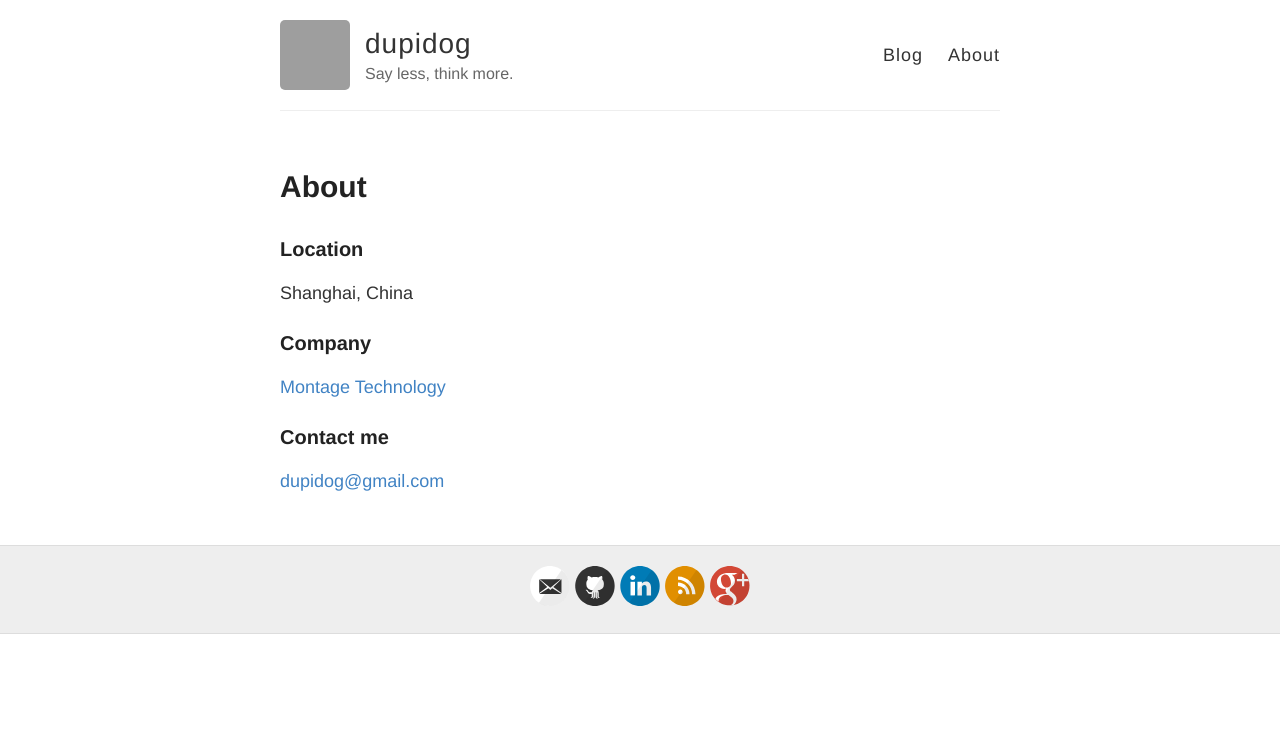
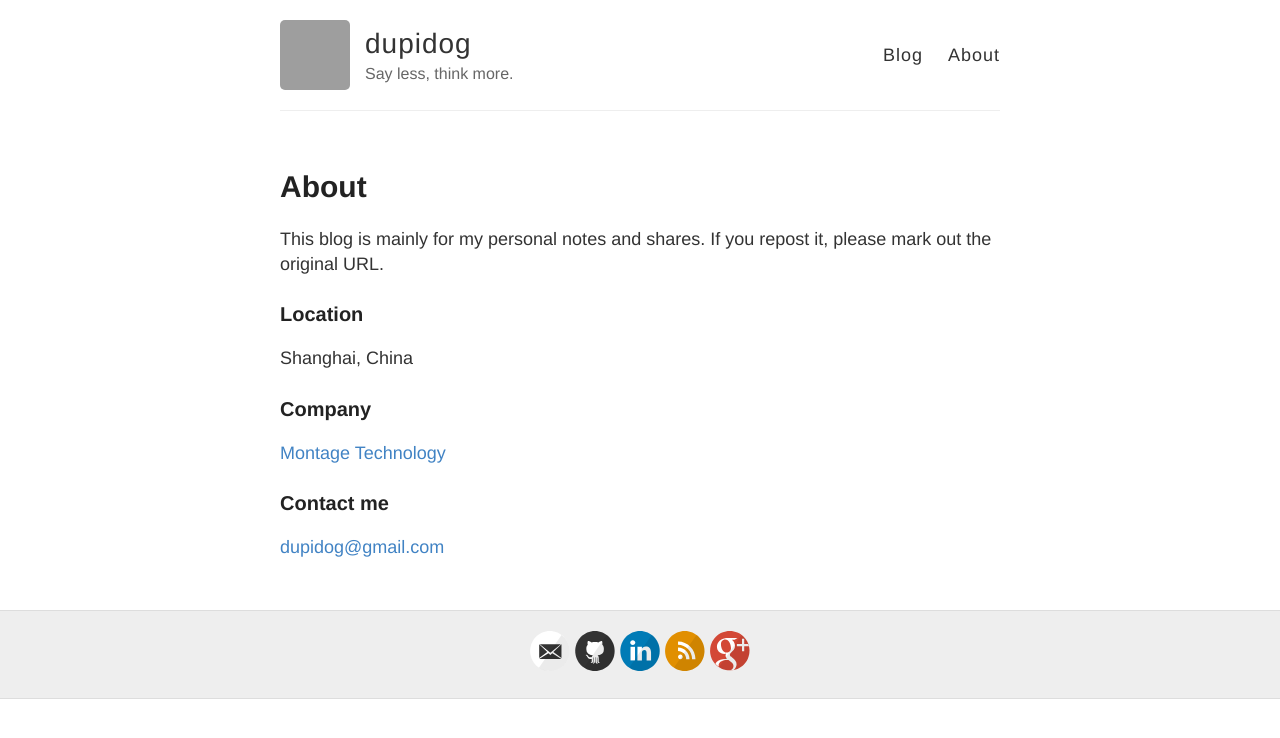
Before and after one commit to dupidog/dupidog.github.io, a Jekyll site: the page built from about.md, in a window 1280 px wide. Shown: the top 738 px of the page. Built offline with Jekyll 4.4.1, drawn with Linux system fonts in a browser that asks for light colours; part of the change alters nothing that is shown; grey boxes are pictures that could not be loaded.

Commit message:
config change

```diff
--- a/_config.yml
+++ b/_config.yml
@@ -41,7 +41,7 @@ google_analytics:
 
 # Your website URL (e.g. http://barryclark.github.io or http://www.barryclark.co)
 # Used for Sitemap.xml and your RSS feed
-url:
+url: http://blog.dupidog.cn
 
 # If you're hosting your site at a Project repository on GitHub pages
 # (http://yourusername.github.io/repository-name)
--- a/about.md
+++ b/about.md
@@ -3,6 +3,8 @@ layout: page
 title: About
 permalink: /about/
 ---
+
+This blog is mainly for my personal notes and shares. If you repost it, please mark out the original URL.
 
 ### Location
 
```
